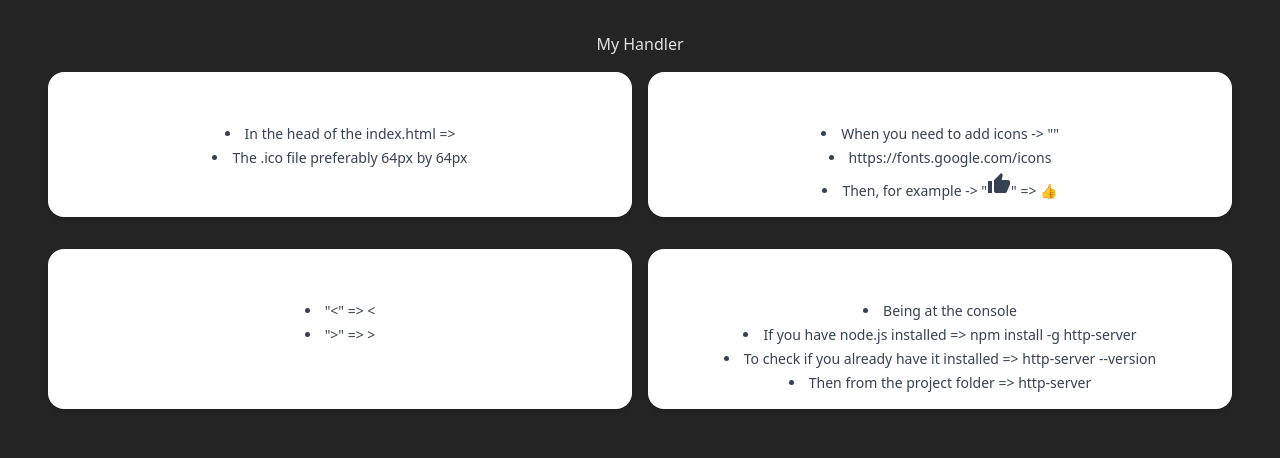
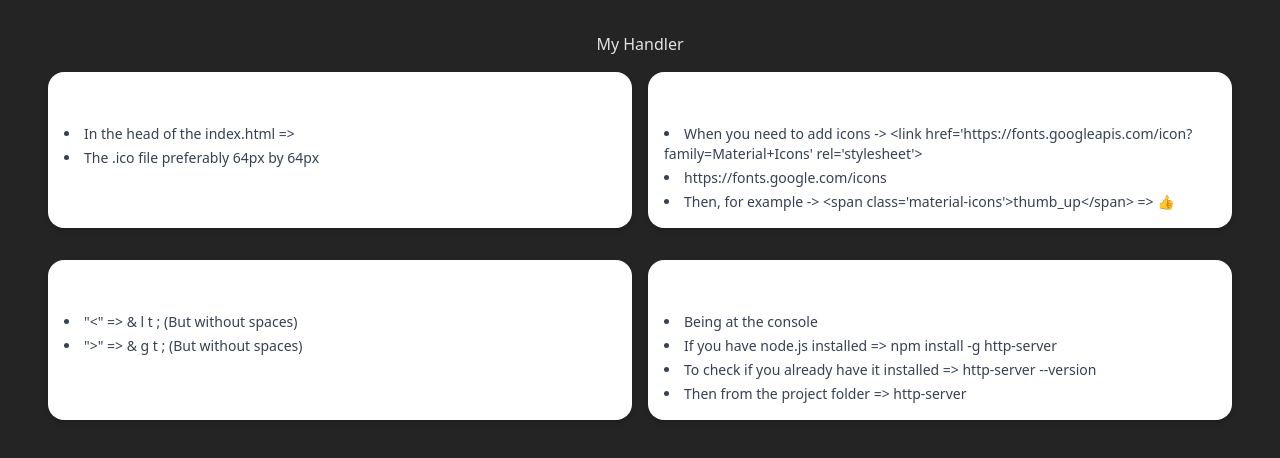
Before and after one commit to german-zaracho/handler, a React (Vite) app: page / in a window 1280 px wide. Shown: the top 458 px of the page. Built offline with nearby package versions, Linux system fonts and the light colour scheme.

Commit message:
testing the json

```diff
--- a/src/components/Card.tsx
+++ b/src/components/Card.tsx
@@ -7,7 +7,7 @@ const Card: React.FC<CardProps> = ({ title, items }) => {
     return (
         <div className="bg-white rounded-2xl shadow-md p-4 mb-4">
             <h2 className="text-xl font-bold mb-2">{title}</h2>
-            <ul className="list-disc list-inside space-y-1 text-sm text-gray-700">
+            <ul className="list-disc list-inside space-y-1 text-sm text-gray-700 text-left">
                 {items.map((item, index) => (
                     <li key={index} dangerouslySetInnerHTML={{ __html: item }} />
                 ))}
--- a/src/data/cards.json
+++ b/src/data/cards.json
@@ -9,16 +9,16 @@
     {
         "title": "Icons",
         "items": [
-            "When you need to add icons -> \"<link href='https://fonts.googleapis.com/icon?family=Material+Icons' rel='stylesheet'>\"",
+            "When you need to add icons -> &lt;link href='https://fonts.googleapis.com/icon?family=Material+Icons' rel='stylesheet'&gt;",
             "https://fonts.google.com/icons",
-            "Then, for example -> \"<span class='material-icons'>thumb_up</span>\" => 👍"
+            "Then, for example -> &lt;span class='material-icons'&gt;thumb_up&lt;/span&gt; => 👍"
         ]
     },
     {
         "title": "Greater and Less than",
         "items": [
-            "\"<\" => &lt;",
-            "\">\" => &gt;"
+            "\"<\" => & l t ; (But without spaces)",
+            "\">\" => & g t ; (But without spaces)"
         ]
     },
     {
```
